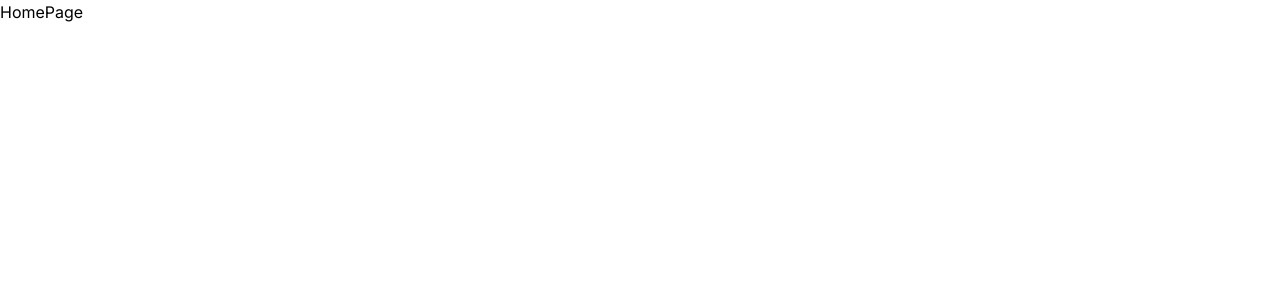
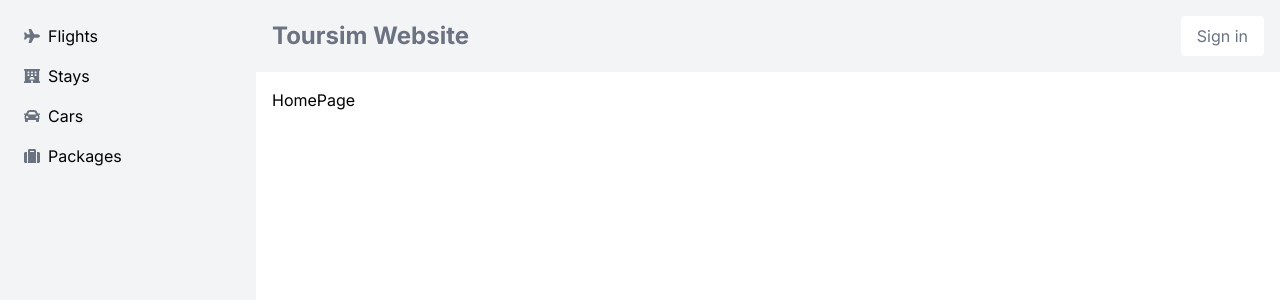
Before and after one commit to areebahmed575/FYP-Project, a Next.js app: page / in a window 1280 px wide. Shown: the top 300 px of the page. Built offline with nearby package versions, Linux system fonts and the light colour scheme.

Commit message:
Navbar and Sidebar added

```diff
--- /dev/null
+++ b/src/app/components/Navbar.jsx
@@ -0,0 +1,14 @@
+import React from 'react';
+
+const Navbar = () => {
+  return (
+    <div className="flex justify-between items-center p-4 bg-gray-100 text-gray-500">
+      <div className="text-2xl font-bold">Toursim Website</div>
+      <div>
+        <button className=" bg-white text-gray-500  px-4 py-2 rounded">Sign in</button>
+      </div>
+    </div>
+  );
+};
+
+export default Navbar;
--- /dev/null
+++ b/src/app/components/Sidebar.jsx
@@ -0,0 +1,29 @@
+import React from 'react';
+import { FaPlane, FaHotel, FaCar, FaSuitcase } from 'react-icons/fa';
+
+const Sidebar = () => {
+  return (
+    <div className="w-64 h-screen bg-gray-100 p-4">
+      <ul>
+        <li className="flex items-center space-x-2 p-2 hover:bg-gray-200 cursor-pointer">
+          <FaPlane className="text-gray-500" />
+          <span>Flights</span>
+        </li>
+        <li className="flex items-center space-x-2 p-2 hover:bg-gray-200 cursor-pointer">
+          <FaHotel className="text-gray-500" />
+          <span>Stays</span>
+        </li>
+        <li className="flex items-center space-x-2 p-2 hover:bg-gray-200 cursor-pointer">
+          <FaCar className="text-gray-500" />
+          <span>Cars</span>
+        </li>
+        <li className="flex items-center space-x-2 p-2 hover:bg-gray-200 cursor-pointer">
+          <FaSuitcase className="text-gray-500" />
+          <span>Packages</span>
+        </li>
+      </ul>
+    </div>
+  );
+};
+
+export default Sidebar;
--- a/src/app/layout.js
+++ b/src/app/layout.js
@@ -1,5 +1,7 @@
 import { Inter } from "next/font/google";
 import "./globals.css";
+import Navbar from "./components/Navbar";
+import Sidebar from "./components/Sidebar";
 
 const inter = Inter({ subsets: ["latin"] });
 
@@ -11,7 +13,15 @@ export const metadata = {
 export default function RootLayout({ children }) {
   return (
     <html lang="en">
-      <body className={inter.className}>{children}</body>
+      <body className={inter.className}>
+      <div className="flex">
+      <Sidebar />
+      <div className="flex-1">
+        <Navbar />
+        <main className="p-4">{children}</main>
+      </div>
+    </div>
+      </body>
     </html>
   );
 }
```
Also changed, not shown: package.json (+5 -4 lines), 1 other file (tests, documents, lock files or other folders).
